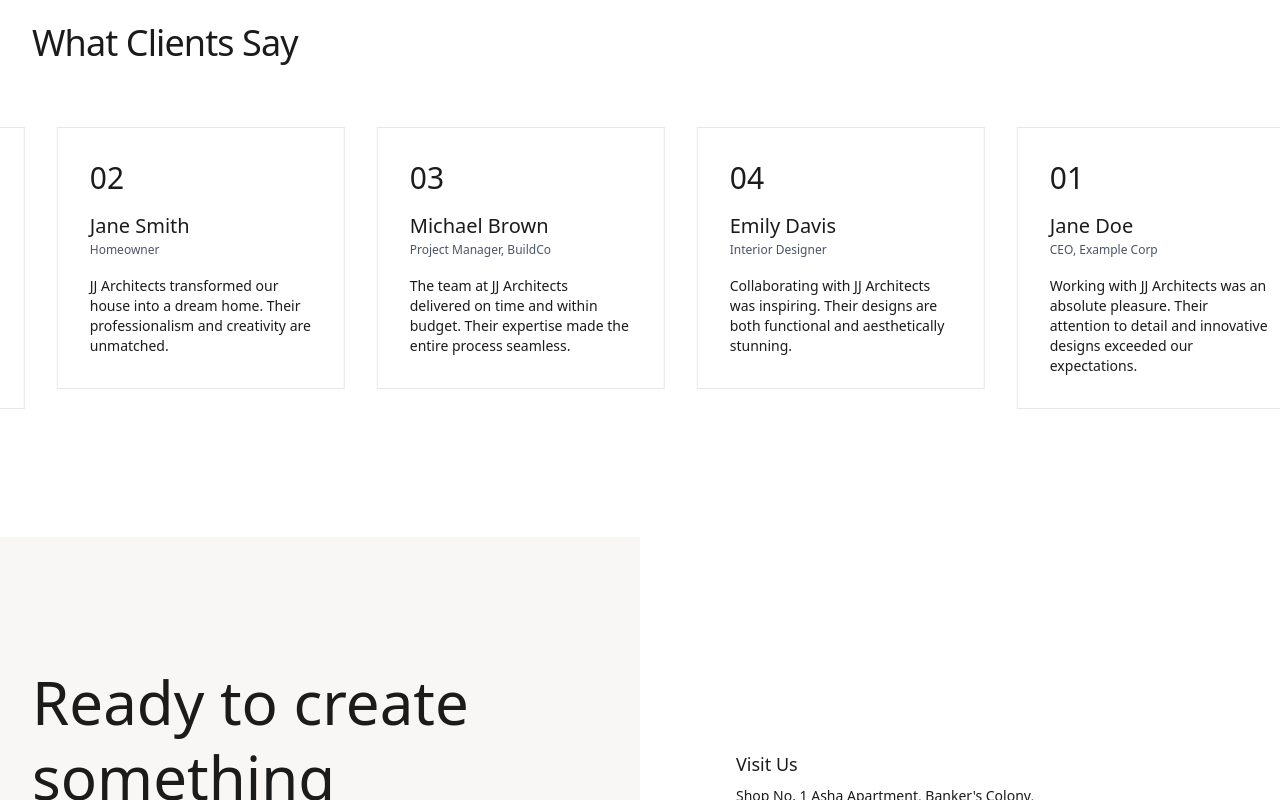
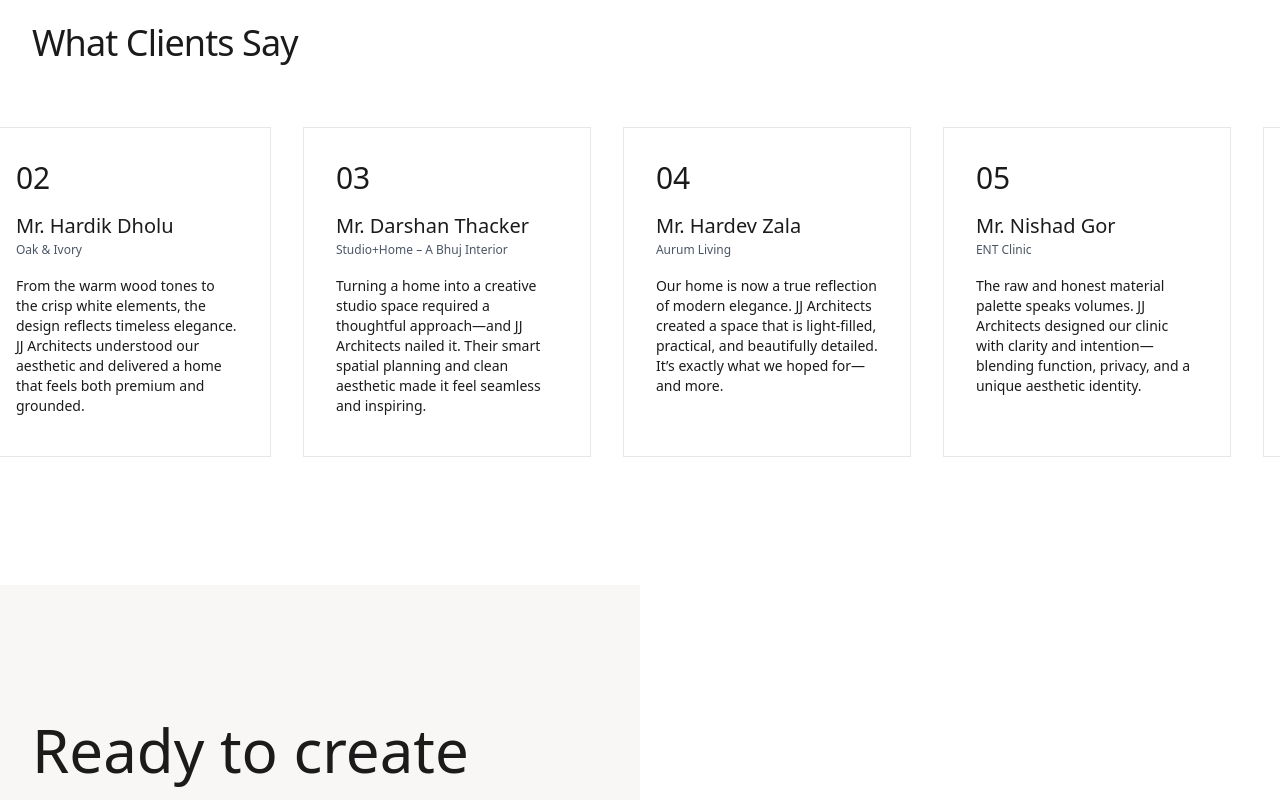
Before and after one commit to jjarchitects/jjarchitects-website, a Next.js app: page / in a window 1280 px wide. Shown: the part 4700-5500 px from the top of the page. Built offline with nearby package versions, Linux system fonts and the light colour scheme.

Commit message:
testimonials added

```diff
--- a/src/app/page.tsx
+++ b/src/app/page.tsx
@@ -622,7 +622,7 @@ export default function Home() {
                 key={testimonial.id}
                 className="w-72 whitespace-normal inline-block"
               >
-                <div className="border border-gray-200 p-8">
+                <div className="border h-[330px] border-gray-200 p-8">
                   <div className="text-3xl font-light mb-4">
                     0{testimonial.id}
                   </div>
@@ -645,7 +645,7 @@ export default function Home() {
                 key={testimonial.id}
                 className="w-72 whitespace-normal inline-block"
               >
-                <div className="border border-gray-200 p-8">
+                <div className="border h-[330px] border-gray-200 p-8">
                   <div className="text-3xl font-light mb-4">
                     0{testimonial.id}
                   </div>
--- a/src/components/Footer.tsx
+++ b/src/components/Footer.tsx
@@ -76,7 +76,7 @@ const Footer = () => {
       {/* <div className="absolute -top-32 -right-32 w-64 h-64 rounded-full bg-gradient-to-br from-indigo-500 to-transparent blur-3xl"></div> */}
       {/* <div className="absolute -bottom-24 -left-24 w-48 h-48 rounded-full bg-gradient-to-tr from-amber-500 to-transparent blur-3xl"></div> */}
 
-      <div className="max-w-7xl mx-auto px-6">
+      <div className="w-11/12 max-w-7xl. mx-auto px-6">
         {/* Main footer content */}
         <div className="grid grid-cols-1 md:grid-cols-3 gap-16 mb-16">
           {/* Brand Column */}
--- a/src/data/projectsData.json
+++ b/src/data/projectsData.json
@@ -357,9 +357,9 @@
         "id": "project-15",
         "title": "Aurum Living",
         "description": "A 2200 sq ft modern residence in Bhuj, designed with understated elegance and thoughtful spatial flow.",
-        "thumbnail": "https://res.cloudinary.com/jj-architects/image/upload/v1749388138/001_czvizq.jpg",
+        "thumbnail": "https://res.cloudinary.com/jj-architects/image/upload/w_1000,ar_16:9,c_fill,g_auto,e_sharpen/v1749388138/001_czvizq.jpg",
         "images": [
-            "https://res.cloudinary.com/jj-architects/image/upload/v1749388138/001_czvizq.jpg",
+            "https://res.cloudinary.com/jj-architects/image/upload/w_1000,ar_16:9,c_fill,g_auto,e_sharpen/v1749388138/001_czvizq.jpg",
             "https://res.cloudinary.com/jj-architects/image/upload/v1749388135/002_rp8diz.jpg",
             "https://res.cloudinary.com/jj-architects/image/upload/v1749388133/003_ultsdp.jpg",
             "https://res.cloudinary.com/jj-architects/image/upload/v1749388138/004_zzj9n8.jpg",
--- a/src/data/testimonialsData.json
+++ b/src/data/testimonialsData.json
@@ -1,26 +1,32 @@
 [
     {
         "id": 1,
-        "name": "Jane Doe",
-        "title": "CEO, Example Corp",
-        "testimonial": "Working with JJ Architects was an absolute pleasure. Their attention to detail and innovative designs exceeded our expectations."
+        "name": "Mr. Dinesh Ajani",
+        "title": "Elegant 3BHK Residence, Bhuj",
+        "testimonial": "JJ Architects brought our vision to life with a refined balance of function and beauty. The entire space feels calm, modern, and deeply personal to us."
     },
     {
         "id": 2,
-        "name": "Jane Smith",
-        "title": "Homeowner",
-        "testimonial": "JJ Architects transformed our house into a dream home. Their professionalism and creativity are unmatched."
+        "name": "Mr. Hardik Dholu",
+        "title": "Oak & Ivory",
+        "testimonial": "From the warm wood tones to the crisp white elements, the design reflects timeless elegance. JJ Architects understood our aesthetic and delivered a home that feels both premium and grounded."
     },
     {
         "id": 3,
-        "name": "Michael Brown",
-        "title": "Project Manager, BuildCo",
-        "testimonial": "The team at JJ Architects delivered on time and within budget. Their expertise made the entire process seamless."
+        "name": "Mr. Darshan Thacker",
+        "title": "Studio+Home – A Bhuj Interior",
+        "testimonial": "Turning a home into a creative studio space required a thoughtful approach—and JJ Architects nailed it. Their smart spatial planning and clean aesthetic made it feel seamless and inspiring."
     },
     {
         "id": 4,
-        "name": "Emily Davis",
-        "title": "Interior Designer",
-        "testimonial": "Collaborating with JJ Architects was inspiring. Their designs are both functional and aesthetically stunning."
+        "name": "Mr. Hardev Zala",
+        "title": "Aurum Living",
+        "testimonial": "Our home is now a true reflection of modern elegance. JJ Architects created a space that is light-filled, practical, and beautifully detailed. It’s exactly what we hoped for—and more."
+    },
+    {
+        "id": 5,
+        "name": "Mr. Nishad Gor",
+        "title": "ENT Clinic",
+        "testimonial": "The raw and honest material palette speaks volumes. JJ Architects designed our clinic with clarity and intention—blending function, privacy, and a unique aesthetic identity."
     }
 ]
```
